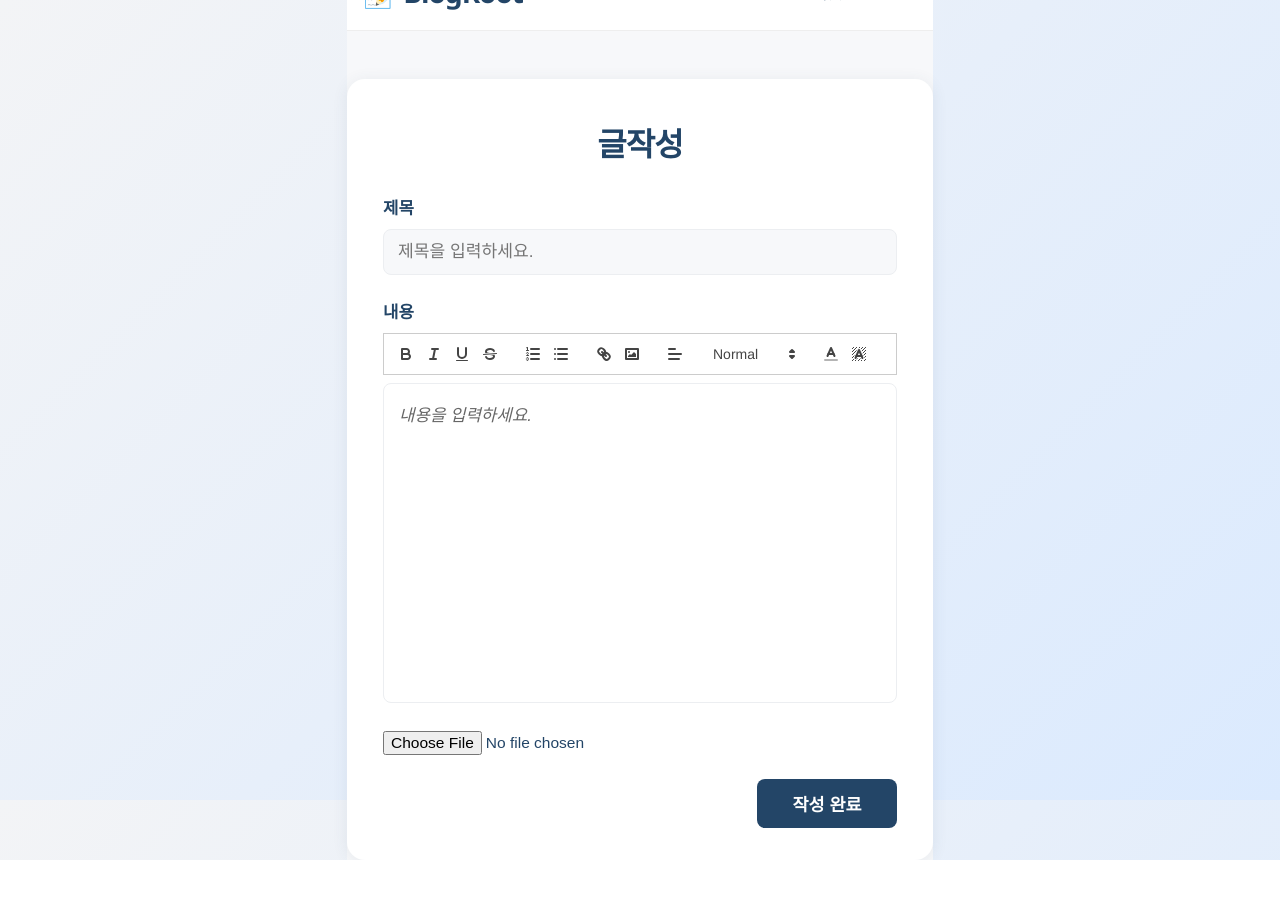
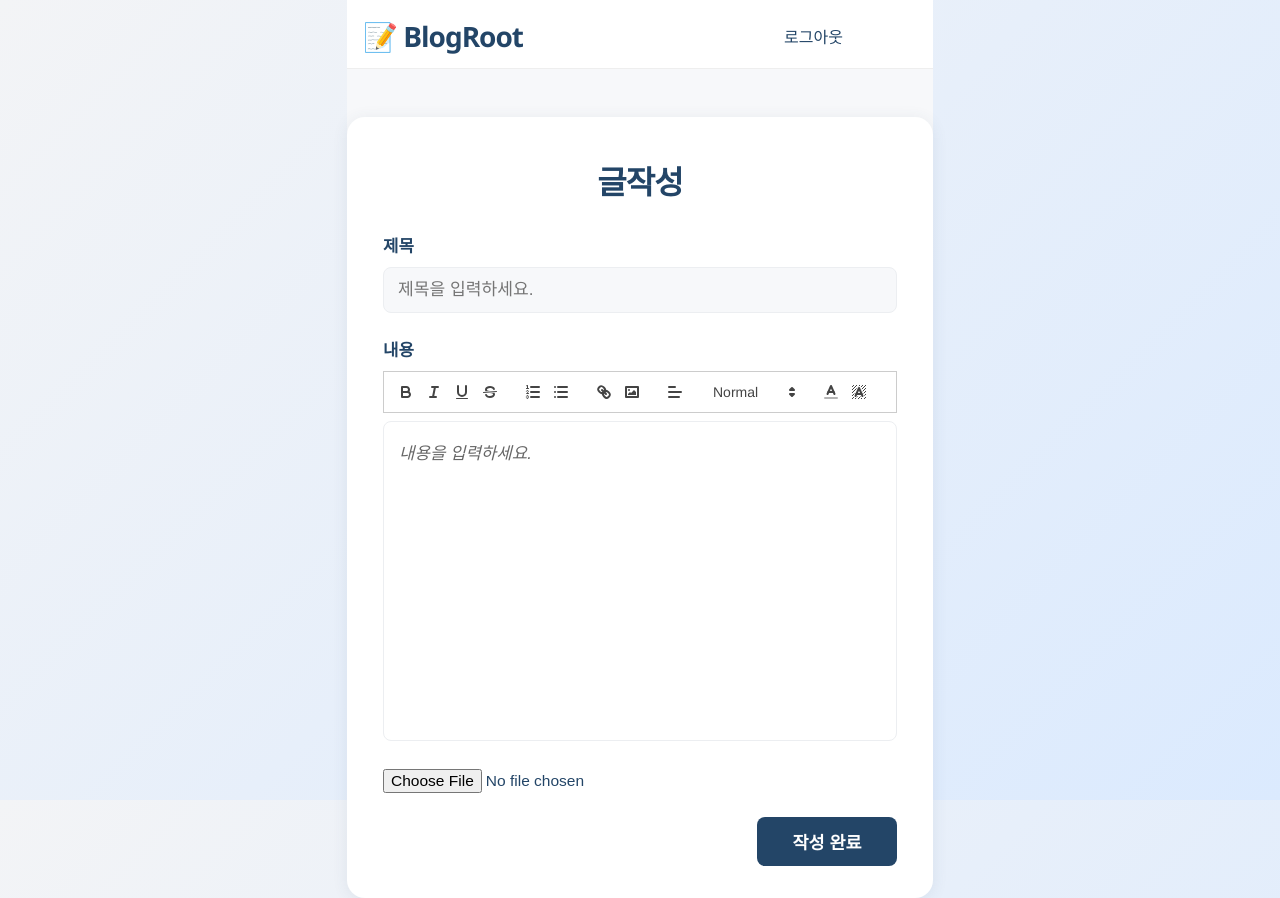
Before and after one commit to ahnbyeongwoo/blog_project, a Vue app: page /create in a window 1280 px wide. Before the commit the page ends 860 px from the top, so only its background shows below. Built offline with nearby package versions, Linux system fonts and the light colour scheme.

Commit message:
createpost

```diff
--- a/src/components/CreatePost.vue
+++ b/src/components/CreatePost.vue
@@ -102,18 +102,18 @@ export default {
 
 <style scoped>
 .create-wrap {
-  min-height: 100vh;
+  height: 100vh;
   background: #f7f8fa;
   font-family: 'Segoe UI', 'Noto Sans KR', sans-serif;
 }
 .create-header {
-   width: 100%;
+  width: 100%;
   max-width: 1000px; /* ✅ 리스트/디테일 페이지와 동일하게 */
   margin: 0 auto;     /* ✅ 가운데 정렬 */
   display: flex;
   justify-content: space-between;
   align-items: center;
-  padding: 32px 16px 18px 16px; /* ✅ 좌우 padding 추가 */
+  padding: 16px 16px 12px 16px; /* ✅ 좌우 padding 추가 */
   border-bottom: 1px solid #eee;
   background: #fff;
 }
```
